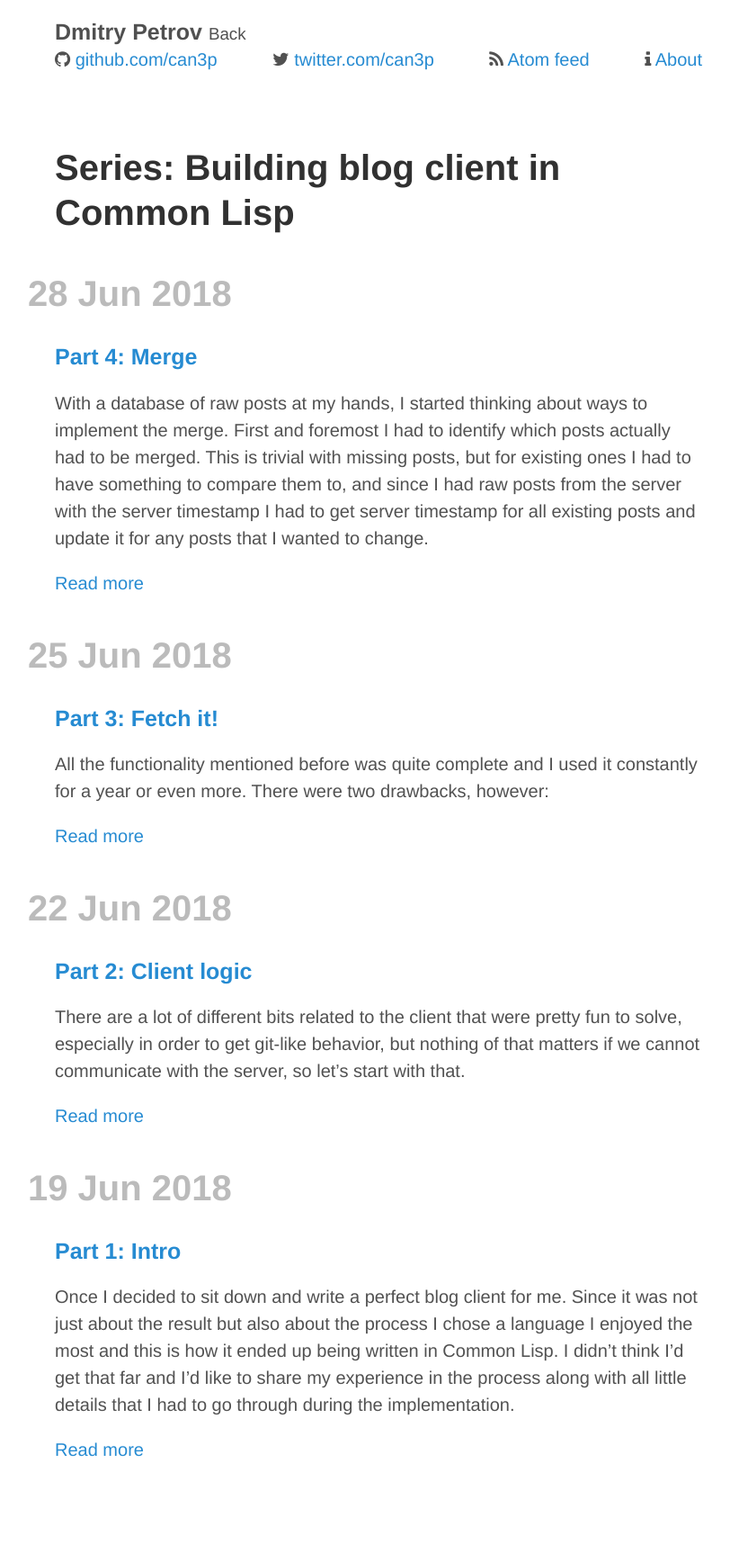
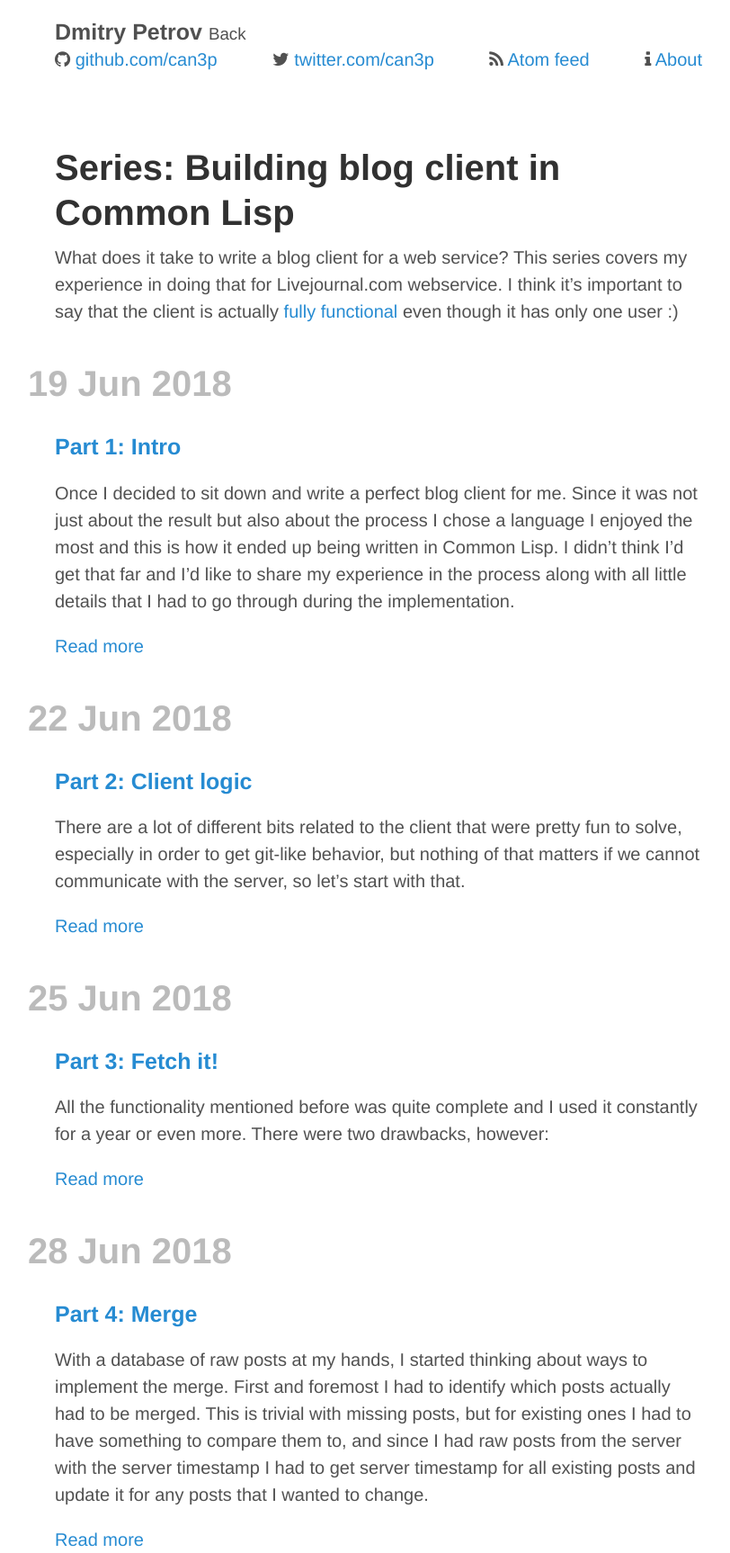
Before and after one commit to can3p/can3p.github.io, a Jekyll site: the page built from tag/building-blog-client.md, in a window 1280 px wide. Shown: the whole page at 90% size, without its empty margins (219-1031 px from the left). Built offline with Jekyll 4.4.1, drawn with Linux system fonts in a browser that asks for light colours; before the commit the page ends 1626 px from its top, so only the background shows below that.

Commit message:
bikeshedding: reverse post order on tag page so that it reads as toc and add intro

```diff
--- a/_layouts/tagpage.html
+++ b/_layouts/tagpage.html
@@ -5,8 +5,13 @@ layout: default
 <div class="links">
   <h1>Series: {{ page.title }}</h1>
 
+
+  {% if content %}
+    {{ content }}
+  {% endif %}
+
   {% assign curDate = site.time | date: '%s' %}
-  {% for post in site.tags[page.tag] %}
+  {% for post in site.tags[page.tag] reversed %}
     {% assign postStartDate = post.date | date: '%s' %}
     {% if postStartDate <= curDate %}
       {% capture day %}{{ post.date | date: '%m%d%Y' }}{% endcapture %}
--- a/tag/building-blog-client.md
+++ b/tag/building-blog-client.md
@@ -3,3 +3,10 @@ layout: tagpage
 title: Building blog client in Common Lisp
 tag: building-blog-client
 ---
+
+What does it take to write a blog client for a web
+service? This series covers my experience in doing
+that for Livejournal.com webservice. I think it's
+important to say that the client is actually [fully
+functional](https://github.com/can3p/cl-journal)
+even though it has only one user :)
```
